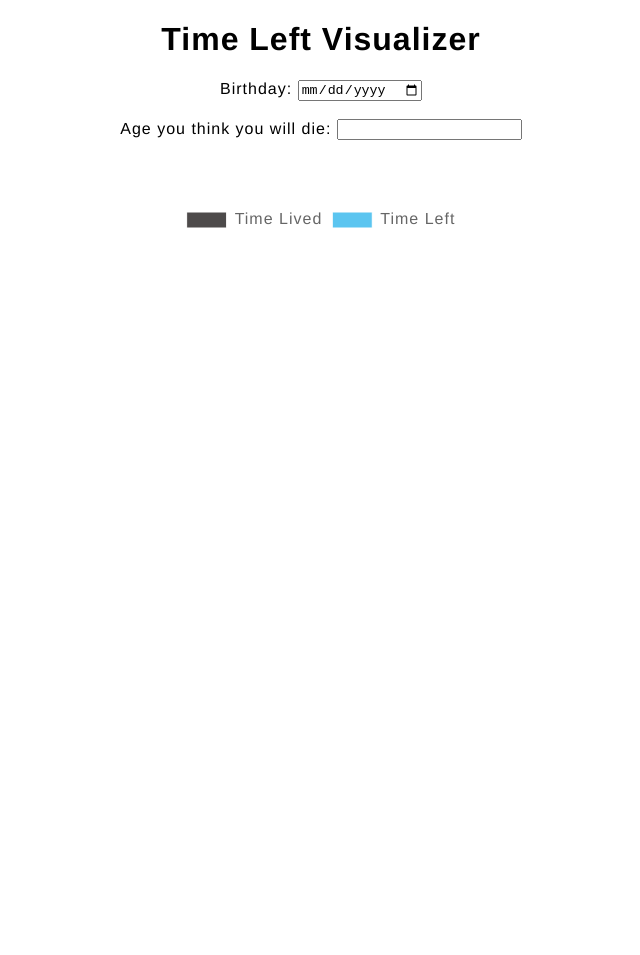
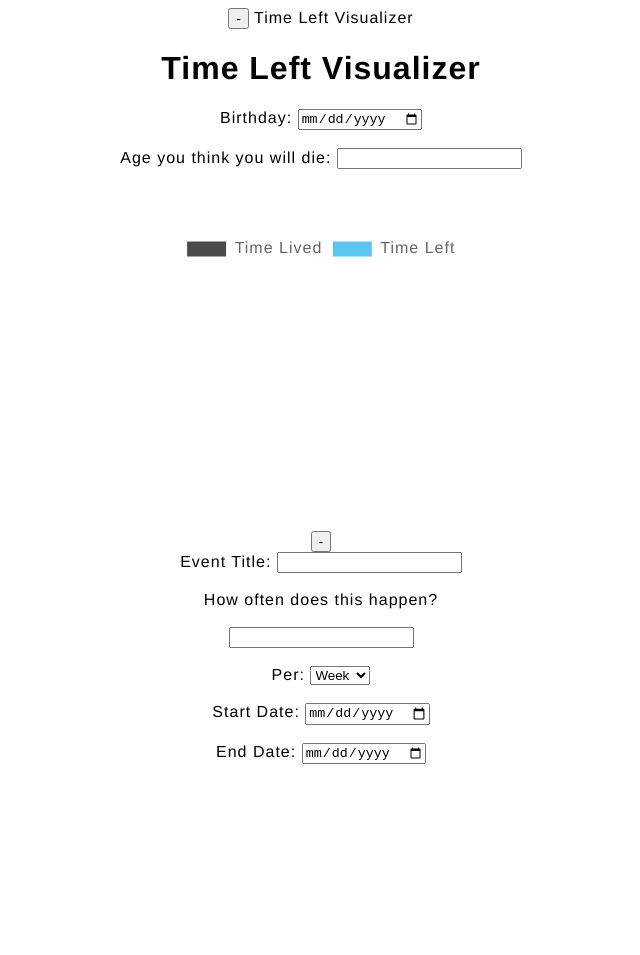
Before and after one commit to Shwoopde/Time_Left_Visualizer, a plain HTML site: page index.html in a window 1280 px wide. Shown: the whole page, without its empty margins (319-959 px from the left). Before the commit the page ends 800 px from the top, so only its background shows below. Drawn offline with nearby package versions, Linux system fonts and the light colour scheme.

Commit message:
Update index.html

```diff
--- a/index.html
+++ b/index.html
@@ -5,19 +5,71 @@
     <link rel="stylesheet" href="styles.css">
 </head>
 <body>
-    <h1>Time Left Visualizer</h1>
-    <form>
-        <label for="birthday">Birthday:</label>
-        <input type="date" id="birthday" name="birthday"><br><br>
-        <label for="deathage">Age you think you will die:</label>
-        <input type="number" id="deathage" name="deathage"><br><br>
+    <div id="bar" class="bar">
+        <button id="minimize" class="minimize-btn">-</button>
+        <span id="title" class="bar-title">Time Left Visualizer</span>
+    </div>
+    <div id="container" class="container">
+        <h1>Time Left Visualizer</h1>
+        <form>
+            <label for="birthday">Birthday:</label>
+            <input type="date" id="birthday" class="form-style" name="birthday"><br><br>
+            <label for="deathage">Age you think you will die:</label>
+            <input type="number" id="deathage" class="form-style" name="deathage"><br><br>
+        </form>
+        <p id="output2" class="output2-style"></p>
+        <p id="output" class="output-style"></p>
+        <canvas id="myChart"></canvas>
+    </div>
 
-    </form>
-    <p id="output2"></p>
-    <p id="output"></p>
-    <canvas id="myChart"></canvas>
+    <!-- New event_tracker_1 div -->
+    <div id="event_tracker_1">
+        <div id="bar2" class="bar">
+            <button id="minimize2" class="minimize-btn">-</button>
+            <!-- Set textContent of #title2 to value of event_title input field -->
+            <span id="title2" class="bar-title"></span>
+        </div>
+        <div id="container2" class="container">
+            <form>
+                <label for="event_title">Event Title:</label>
+                <input type="text" id="event_title" name="event_title"><br><br>
 
-    <script src="https://cdn.jsdelivr.net/npm/chart.js"></script>
-    <script src="script.js"></script>
+                <label for="frequency">How often does this happen?</label><br><br>
+
+                <input type="number" id="frequency" class="form-style" name="frequency"><br><br>
+
+                <!-- Added select element with options for week, month, and year -->
+                <label for= "per">Per:</label>
+                <select name= "per" id= "per">
+                    <option value= "Week">Week</option>
+                    <option value= "Month">Month</option>
+                    <option value= "Year">Year</option>
+                </select><br><br>
+
+                <label for="start_date">Start Date:</label>
+                <input type="date" id="start_date" class="form-style" name="start_date"><br><br>
+
+                <label for="end_date">End Date:</label>
+                <input type="date" id="end_date" class="form-style" name="end_date"><br><br>
+
+            </form>
+
+            <!-- Output for event tracker -->
+            <div class="event-output">
+                <p id= "output3" class="output2-style"></p>
+                <p id= "output4" class="output-style"></p>
+            </div>
+
+            <!-- Pie chart for event tracker -->
+            <canvas id= "myChart2"></canvas>
+        </div>
+    </div>
+
+    <!-- End of new event_tracker_1 div -->
+
+    <!-- Scripts -->
+    <script src= "https://cdn.jsdelivr.net/npm/chart.js"></script>
+    <script src= "script.js"></script>
+
 </body>
 </html>
```
